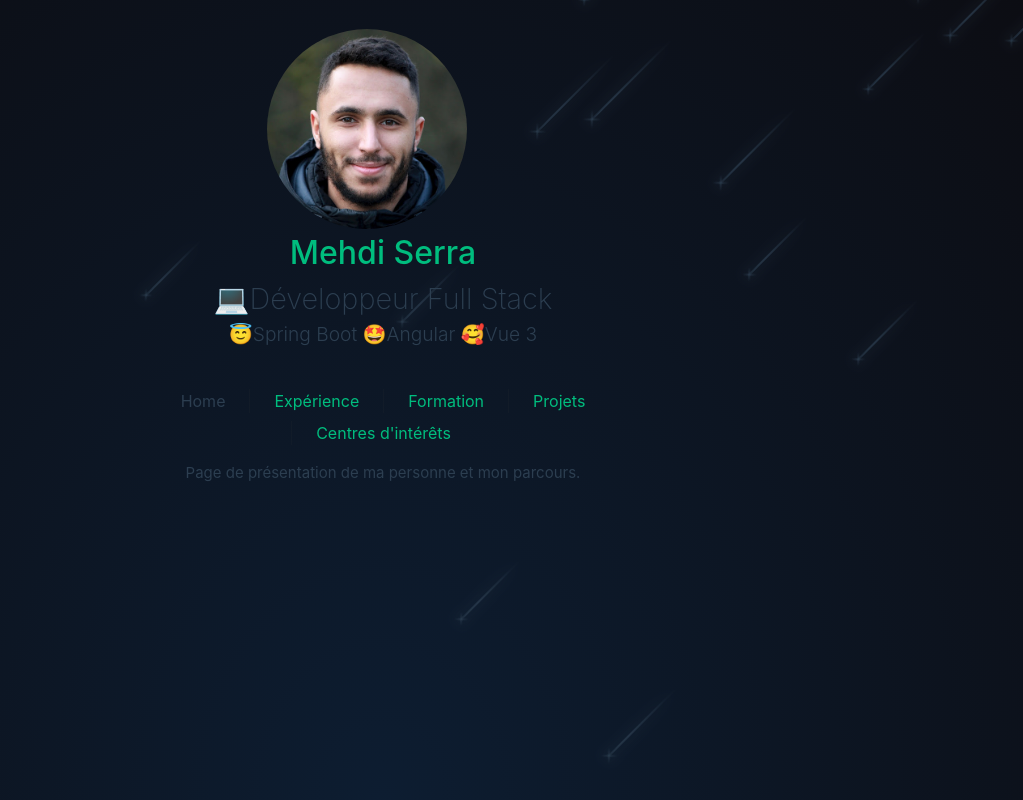
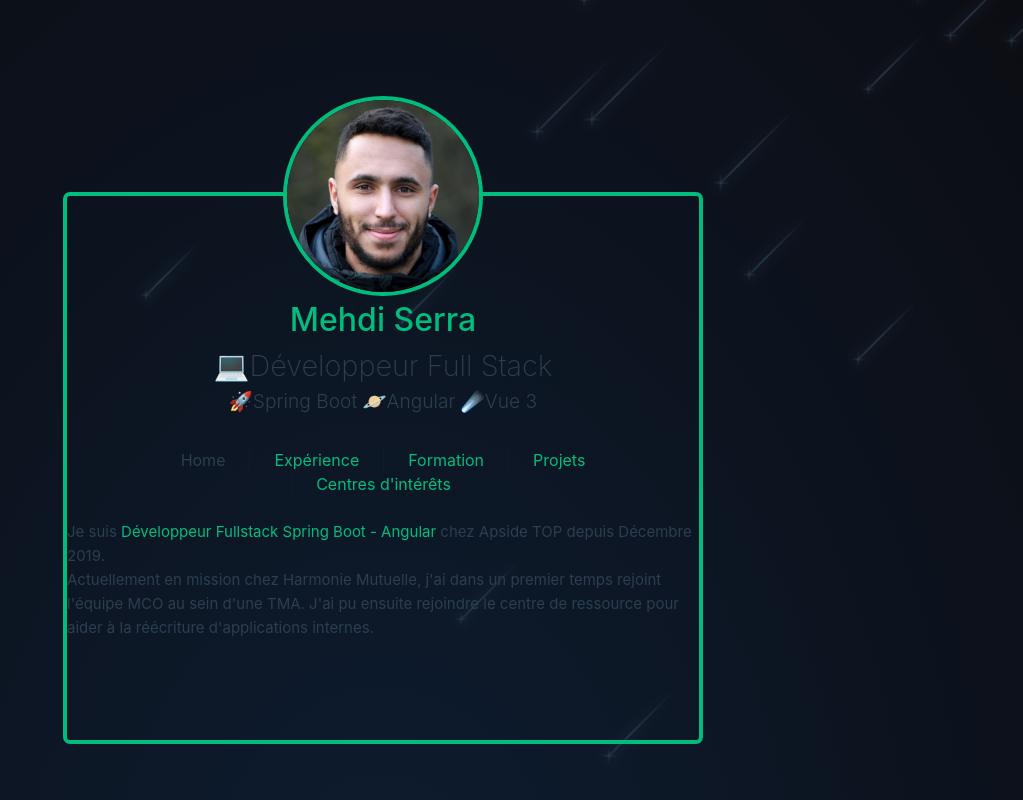
Before and after one commit to Mehdi-17/vue-Mehdi-Serra-Portfolio, a Vue app: page / in a window 1280 px wide. Shown: the top 800 px of the page, without its empty margins (257-1280 px from the left). Built offline with nearby package versions, Linux system fonts and the light colour scheme.

Commit message:
Css + refactor stars effect + presentation text

```diff
--- a/index.html
+++ b/index.html
@@ -8,56 +8,6 @@
   </head>
   <body>
     <div class="stars">
-      <div class="star"></div>
-      <div class="star"></div>
-      <div class="star"></div>
-      <div class="star"></div>
-      <div class="star"></div>
-      <div class="star"></div>
-      <div class="star"></div>
-      <div class="star"></div>
-      <div class="star"></div>
-      <div class="star"></div>
-      <div class="star"></div>
-      <div class="star"></div>
-      <div class="star"></div>
-      <div class="star"></div>
-      <div class="star"></div>
-      <div class="star"></div>
-      <div class="star"></div>
-      <div class="star"></div>
-      <div class="star"></div>
-      <div class="star"></div>
-      <div class="star"></div>
-      <div class="star"></div>
-      <div class="star"></div>
-      <div class="star"></div>
-      <div class="star"></div>
-      <div class="star"></div>
-      <div class="star"></div>
-      <div class="star"></div>
-      <div class="star"></div>
-      <div class="star"></div>
-      <div class="star"></div>
-      <div class="star"></div>
-      <div class="star"></div>
-      <div class="star"></div>
-      <div class="star"></div>
-      <div class="star"></div>
-      <div class="star"></div>
-      <div class="star"></div>
-      <div class="star"></div>
-      <div class="star"></div>
-      <div class="star"></div>
-      <div class="star"></div>
-      <div class="star"></div>
-      <div class="star"></div>
-      <div class="star"></div>
-      <div class="star"></div>
-      <div class="star"></div>
-      <div class="star"></div>
-      <div class="star"></div>
-      <div class="star"></div>
     </div>
     <div id="app"></div>
     <script type="module" src="/src/main.js"></script>
--- a/src/App.vue
+++ b/src/App.vue
@@ -4,7 +4,8 @@ import ThePresentation from "./components/ThePresentation.vue";
 </script>
 
 <template>
-  <header>
+  <div class="container">
+    <header>
     <img
       alt="Mehdi Serra Photo"
       class="presentationPhoto"
@@ -25,12 +26,24 @@ import ThePresentation from "./components/ThePresentation.vue";
   </header>
 
   <RouterView />
+  </div>
+
 </template>
 
 <style scoped>
+.container {
+  position: relative;
+  top: -50px;
+}
+
 header {
+  display: flex;
+  flex-direction: column;
+  place-items: center;
+  width: 100%;
   line-height: 1.5;
   max-height: 100vh;
+  margin-bottom: 1.5rem;
 }
 
 .presentationPhoto {
@@ -39,6 +52,7 @@ header {
   height: auto;
   width: 100px;
   border-radius: 50%;
+  border: 4px solid hsla(160, 100%, 37%, 1);
 }
 
 nav {
@@ -61,7 +75,6 @@ nav a {
   display: inline-block;
   padding: 0 1.5rem;
   border-left: 1px solid var(--color-border);
-  margin-top: 0.5rem;
 }
 
 nav a:first-of-type {
@@ -69,17 +82,12 @@ nav a:first-of-type {
 }
 
 @media (min-width: 1024px) {
-  header {
-    display: flex;
-    flex-direction: column;
-    place-items: center;
-    padding-top: 5%;
-    width: 100%;
 
+  .container{
+    top: -100px;
   }
-
   .presentationPhoto {
-    margin: 0 2rem 0 0;
+    margin: 0 auto;
     height: 200px;
     width: auto;
   }
@@ -94,9 +102,6 @@ nav a:first-of-type {
   nav {
     text-align: center;
     font-size: 1rem;
-
-    padding: 1rem 0;
-    margin-top: 1rem;
   }
 }
 </style>
--- a/src/assets/base.css
+++ b/src/assets/base.css
@@ -103,6 +103,7 @@ body {
   transform: translate3d(104em, 0, 0);
   animation: fall var(--fall-duration) var(--fall-delay) linear infinite, tail-fade var(--tail-fade-duration) var(--fall-delay) ease-out infinite;
 }
+
 @media screen and (max-width: 750px) {
   .star {
     animation: fall var(--fall-duration) var(--fall-delay) linear infinite;
--- a/src/assets/main.css
+++ b/src/assets/main.css
@@ -2,8 +2,11 @@
 
 #app {
   max-width: 1280px;
-  margin: 0 auto;
+  margin: 15% auto 0;
   font-weight: normal;
+  border: 4px solid hsla(160, 100%, 37%, 1);
+  border-radius: 7px;
+  width: 95%;
 }
 
 a,
@@ -21,7 +24,6 @@ a,
 
 @media (min-width: 1024px) {
   #app {
-    padding: 0 2rem;
     width: 50%;
   }
 }
--- /dev/null
+++ b/src/components/Stars.vue
@@ -0,0 +1,52 @@
+<template>
+    <div class="star"></div>
+      <div class="star"></div>
+      <div class="star"></div>
+      <div class="star"></div>
+      <div class="star"></div>
+      <div class="star"></div>
+      <div class="star"></div>
+      <div class="star"></div>
+      <div class="star"></div>
+      <div class="star"></div>
+      <div class="star"></div>
+      <div class="star"></div>
+      <div class="star"></div>
+      <div class="star"></div>
+      <div class="star"></div>
+      <div class="star"></div>
+      <div class="star"></div>
+      <div class="star"></div>
+      <div class="star"></div>
+      <div class="star"></div>
+      <div class="star"></div>
+      <div class="star"></div>
+      <div class="star"></div>
+      <div class="star"></div>
+      <div class="star"></div>
+      <div class="star"></div>
+      <div class="star"></div>
+      <div class="star"></div>
+      <div class="star"></div>
+      <div class="star"></div>
+      <div class="star"></div>
+      <div class="star"></div>
+      <div class="star"></div>
+      <div class="star"></div>
+      <div class="star"></div>
+      <div class="star"></div>
+      <div class="star"></div>
+      <div class="star"></div>
+      <div class="star"></div>
+      <div class="star"></div>
+      <div class="star"></div>
+      <div class="star"></div>
+      <div class="star"></div>
+      <div class="star"></div>
+      <div class="star"></div>
+      <div class="star"></div>
+      <div class="star"></div>
+      <div class="star"></div>
+      <div class="star"></div>
+      <div class="star"></div>
+</template>
--- a/src/components/ThePresentation.vue
+++ b/src/components/ThePresentation.vue
@@ -11,7 +11,7 @@ defineProps({
   <div class="presentation">
     <h1 class="green">{{ msg }}</h1>
     <h2>💻Développeur Full Stack</h2>
-    <h3>😇Spring Boot 🤩Angular 🥰Vue 3</h3>
+    <h3>🚀Spring Boot 🪐Angular ☄️Vue 3</h3>
   </div>
 </template>
 
--- /dev/null
+++ b/src/constants/constantsText.js
@@ -0,0 +1,6 @@
+export default function getPresentationText(){
+    return (
+        `<p>Je suis <span class="green">Développeur Fullstack Spring Boot - Angular</span> chez <span>Apside TOP</span> depuis Décembre 2019.</p>
+    <p>Actuellement en mission chez Harmonie Mutuelle, j'ai dans un premier temps rejoint l'équipe MCO au sein d'une TMA. J'ai pu ensuite rejoindre le centre de ressource pour aider à la réécriture d'applications internes.</p>`
+     );
+  };
--- a/src/main.js
+++ b/src/main.js
@@ -1,11 +1,14 @@
 import { createApp } from "vue";
 import App from "./App.vue";
+import Stars from "./components/Stars.vue"
 import router from "./router";
 
 import "./assets/main.css";
 
 const app = createApp(App);
+const starsEffect = createApp(Stars);
 
 app.use(router);
 
+starsEffect.mount(".stars");
 app.mount("#app");
--- a/src/router/index.js
+++ b/src/router/index.js
@@ -1,6 +1,7 @@
 import { createRouter, createWebHistory } from "vue-router";
 import HomeView from "../views/HomeView.vue";
 import SectionView from "../views/Section.vue";
+import getPresentationText from "../constants/constantsText";
 
 const router = createRouter({
   history: createWebHistory(import.meta.env.BASE_URL),
@@ -9,6 +10,7 @@ const router = createRouter({
       path: "/",
       name: "home",
       component: HomeView,
+      props: {text: getPresentationText()}
     },
     {
       path: "/experience",
--- a/src/views/HomeView.vue
+++ b/src/views/HomeView.vue
@@ -1,9 +1,9 @@
 <script setup>
+  const props = defineProps({text: String});
 </script>
 
 <template>
-  <div class="presText">
-    <p>Page de présentation de ma personne et mon parcours.</p>
+  <div class="presText" v-html="text">
   </div>
 </template>
 
@@ -15,7 +15,6 @@
     display: flex;
     flex-direction: column;
     align-items: center;
-    /*border: 1px solid yellow;*/
   }
 }
 </style>
--- a/src/views/Section.vue
+++ b/src/views/Section.vue
@@ -1,5 +1,5 @@
 <script setup>
-  const props = defineProps({title: String})
+  const props = defineProps({title: String});
 </script>
 
 <template>
```
